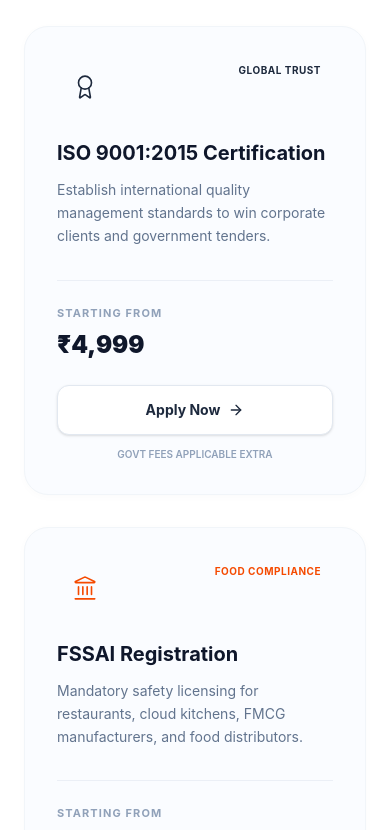
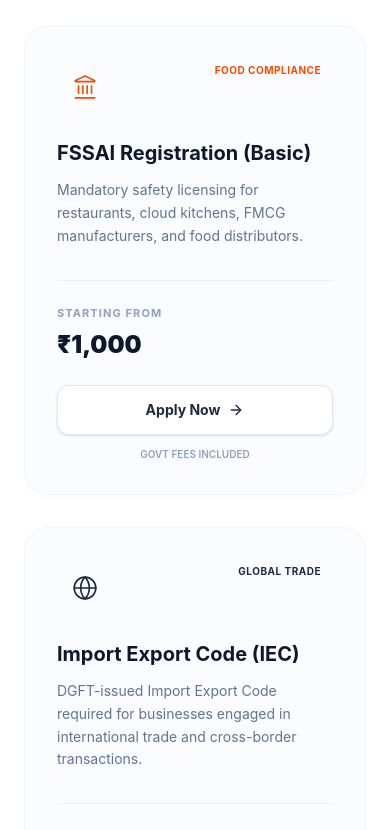
Before and after one commit to ComplyWithCA/ComplyWithCA-Website, a React (Vite) app in the folder Frontend/: page /services/certificates in a window 390 px wide. Shown: the part 2280-3110 px from the top of the page. Built offline with nearby package versions, Linux system fonts and the light colour scheme.

Commit message:
updated the certificates page

```diff
--- a/Frontend/src/pages/certificates.jsx
+++ b/Frontend/src/pages/certificates.jsx
@@ -19,7 +19,9 @@
   Sparkles,
   Stamp,
   Mail,
-  Phone
+  Phone,
+  Globe,
+  CreditCard
 } from 'lucide-react';
 import Navbar from '../components/Navbar';
 import expertImage from "../assets/image11.png"; // Imported your 3D image
@@ -35,7 +37,7 @@
     badge: "MANDATORY FOR FILING",
     title: "Digital Signature (DSC)",
     desc: "Class 3 DSC with secure USB token, legally mandated for MCA filings, GST, and Income Tax returns.",
-    price: "₹1,499",
+    price: "₹1,799",
     color: "blue"
   },
   {
@@ -43,24 +45,32 @@
     badge: "GOVT BENEFITS",
     title: "MSME / Udyam Registration",
     desc: "Unlock collateral-free loans, tender eligibility, and significant government subsidies for your enterprise.",
-    price: "₹999",
+    price: "₹499",
     color: "indigo"
-  },
-  {
-    icon: Award,
-    badge: "GLOBAL TRUST",
-    title: "ISO 9001:2015 Certification",
-    desc: "Establish international quality management standards to win corporate clients and government tenders.",
-    price: "₹4,999",
-    color: "emerald"
   },
   {
     icon: Landmark,
     badge: "FOOD COMPLIANCE",
-    title: "FSSAI Registration",
+    title: "FSSAI Registration (Basic)",
     desc: "Mandatory safety licensing for restaurants, cloud kitchens, FMCG manufacturers, and food distributors.",
-    price: "₹2,499",
+    price: "₹1,000",
     color: "orange"
+  },
+  {
+    icon: Globe, // Make sure to import from lucide-react
+    badge: "GLOBAL TRADE",
+    title: "Import Export Code (IEC)",
+    desc: "DGFT-issued Import Export Code required for businesses engaged in international trade and cross-border transactions.",
+    price: "₹999",
+    color: "teal"
+  },
+  {
+    icon: CreditCard, // Make sure to import from lucide-react
+    badge: "ESSENTIAL ID",
+    title: "PAN Card Application",
+    desc: "New PAN application or correction service for individuals, proprietors, and businesses with fast processing.",
+    price: "₹399",
+    color: "green"
   },
   {
     icon: Stamp,
@@ -90,6 +100,13 @@
   { q: "How long does MSME/Udyam registration take?", a: "Once all accurate documents are submitted, MSME certificates are typically generated and issued within 1-2 working days." },
   { q: "Is Trademark registration permanent?", a: "A trademark is valid for 10 years from the date of application. It can be renewed indefinitely for subsequent 10-year periods." },
   { q: "Do I need FSSAI if I only sell packaged food?", a: "Yes. Any entity involved in the manufacturing, processing, storage, distribution, or sale of food products requires an active FSSAI license/registration." }
+];
+
+const startupBenefits = [
+  { title: "80IAC Tax Exemption", desc: "Enjoy a tax holiday for 3 consecutive years." },
+  { title: "Angel Tax Exemption", desc: "Issue shares at a premium without tax hurdles." },
+  { title: "Self-Certification", desc: "Easier compliance for labor and environmental laws." },
+  { title: "Seed Fund Access", desc: "Priority matching via the Startup India portal." }
 ];
 
 // ==========================================
@@ -436,7 +453,7 @@
                     >
                       Apply Now <ArrowRight size={16} />
                     </button>
-                    <div className="text-center mt-3 text-[10px] text-slate-400 uppercase font-semibold">Govt fees applicable extra</div>
+                    <div className="text-center mt-3 text-[10px] text-slate-400 uppercase font-semibold">Govt fees included</div>
                   </div>
                 </motion.div>
               ))}
@@ -465,35 +482,53 @@
         </section>
 
 {/* ==========================================
-            WHY STAY LEGALLY RECOGNIZED (Bento Grid)
+            SPECIALIZED STARTUP SECTION
             ========================================== */}
-        <section className="py-24 bg-slate-50 border-t border-slate-100">
-          <div className="max-w-7xl mx-auto px-6 lg:px-8">
-            <div className="flex flex-col lg:flex-row gap-16 items-center">
+        <section className="py-24 bg-gradient-to-br from-blue-50 via-indigo-50/50 to-white relative overflow-hidden">
+          <div className="absolute top-0 right-0 w-[600px] h-[600px] bg-blue-200/30 rounded-full blur-[100px] pointer-events-none translate-x-1/2 -translate-y-1/2" />
 
-              <motion.div initial="hidden" whileInView="visible" viewport={{ once: true }} variants={fadeUp} className="lg:w-1/3">
-                <h2 className="text-4xl md:text-5xl font-black text-slate-900 mb-6 leading-[1.1] tracking-tight">
-                  Stay Legally <br className="hidden lg:block" />Recognized &<br /> Business Ready.
+          <div className="max-w-7xl mx-auto px-6 lg:px-8 grid lg:grid-cols-2 gap-16 items-center relative z-10">
+            <motion.div initial="hidden" whileInView="visible" viewport={{ once: true }} variants={fadeUp}>
+              <div className="inline-flex items-center gap-2 px-3 py-1.5 rounded-full bg-blue-100/50 border border-blue-200/50 text-blue-700 text-xs font-bold tracking-wider uppercase mb-6">
+                Exclusive Recognition
+              </div>
+              <h2 className="text-4xl md:text-5xl font-black text-slate-900 mb-6 leading-tight">
+                Specialized Startup India Registration
               </h2>
-                <p className="text-slate-600 text-lg leading-relaxed mb-8">
-                  In a strictly regulated environment, proper documentation is the invisible shield protecting your operations, unlocking capital, and earning institutional trust.
+              <p className="text-slate-600 text-lg mb-10 leading-relaxed max-w-md">
+                Unlock government benefits and investor trust through official DPIIT recognition. Position your startup for rapid scaling with elite compliance status.
               </p>
-                <div className="w-12 h-1.5 bg-blue-600 rounded-full" />
+
+              {/* CHANGED TO OPEN MODAL */}
+              <button
+                onClick={() => setSelectedDetail(structures[3])}
+                className="bg-blue-600 hover:bg-blue-700 text-white px-8 py-4 rounded-xl font-bold transition-all shadow-lg shadow-blue-600/20"
+              >
+                Check Eligibility <ArrowRight className="inline w-4 h-4 ml-2" />
+              </button>
             </motion.div>
 
-              <motion.div initial="hidden" whileInView="visible" viewport={{ once: true }} variants={staggerContainer} className="lg:w-2/3 grid sm:grid-cols-2 gap-6">
-                {benefits.map((b, idx) => (
-                  <motion.div key={idx} variants={fadeUp} className="bg-white p-8 rounded-3xl border border-slate-100 shadow-sm hover:shadow-md transition-shadow">
-                    <div className="w-12 h-12 bg-indigo-50 text-indigo-600 rounded-xl flex items-center justify-center mb-6">
-                      <b.icon size={24} strokeWidth={2} />
+            <motion.div
+              initial={{ opacity: 0, x: 50 }} whileInView={{ opacity: 1, x: 0 }} viewport={{ once: true }} transition={{ duration: 0.8 }}
+              className="bg-white p-10 rounded-[2.5rem] shadow-[0_20px_60px_-15px_rgba(59,130,246,0.15)] border border-white relative"
+            >
+              <div className="absolute -top-6 -right-6 w-16 h-16 bg-white rounded-2xl shadow-xl flex items-center justify-center border border-slate-50">
+                <Award className="w-8 h-8 text-orange-500" />
               </div>
-                    <h4 className="text-lg font-bold text-slate-900 mb-3">{b.title}</h4>
-                    <p className="text-slate-500 text-sm leading-relaxed">{b.desc}</p>
+
+              <h3 className="text-xl font-bold text-slate-900 mb-8">Key Program Benefits</h3>
+              <div className="grid sm:grid-cols-2 gap-8">
+                {startupBenefits.map((sb, idx) => (
+                  <div key={idx}>
+                    <div className="w-10 h-10 bg-blue-50/80 text-blue-600 rounded-xl flex items-center justify-center mb-4">
+                      <CheckCircle2 size={20} />
+                    </div>
+                    <h4 className="font-bold text-slate-900 text-sm mb-2">{sb.title}</h4>
+                    <p className="text-slate-500 text-xs leading-relaxed">{sb.desc}</p>
+                  </div>
+                ))}
+              </div>
             </motion.div>
-                ))}
-              </motion.div>
-
-            </div>
           </div>
         </section>
 
@@ -532,6 +567,41 @@
             </div>
           </div>
         </section>
+
+        {/* ==========================================
+            WHY STAY LEGALLY RECOGNIZED (Bento Grid)
+            ========================================== */}
+        <section className="py-24 bg-slate-50 border-t border-slate-100">
+          <div className="max-w-7xl mx-auto px-6 lg:px-8">
+            <div className="flex flex-col lg:flex-row gap-16 items-center">
+
+              <motion.div initial="hidden" whileInView="visible" viewport={{ once: true }} variants={fadeUp} className="lg:w-1/3">
+                <h2 className="text-4xl md:text-5xl font-black text-slate-900 mb-6 leading-[1.1] tracking-tight">
+                  Stay Legally <br className="hidden lg:block" />Recognized &<br /> Business Ready.
+                </h2>
+                <p className="text-slate-600 text-lg leading-relaxed mb-8">
+                  In a strictly regulated environment, proper documentation is the invisible shield protecting your operations, unlocking capital, and earning institutional trust.
+                </p>
+                <div className="w-12 h-1.5 bg-blue-600 rounded-full" />
+              </motion.div>
+
+              <motion.div initial="hidden" whileInView="visible" viewport={{ once: true }} variants={staggerContainer} className="lg:w-2/3 grid sm:grid-cols-2 gap-6">
+                {benefits.map((b, idx) => (
+                  <motion.div key={idx} variants={fadeUp} className="bg-white p-8 rounded-3xl border border-slate-100 shadow-sm hover:shadow-md transition-shadow">
+                    <div className="w-12 h-12 bg-indigo-50 text-indigo-600 rounded-xl flex items-center justify-center mb-6">
+                      <b.icon size={24} strokeWidth={2} />
+                    </div>
+                    <h4 className="text-lg font-bold text-slate-900 mb-3">{b.title}</h4>
+                    <p className="text-slate-500 text-sm leading-relaxed">{b.desc}</p>
+                  </motion.div>
+                ))}
+              </motion.div>
+
+            </div>
+          </div>
+        </section>
+
+
 
         {/* ==========================================
             FAQ SECTION
```
Lines whose indentation alone changed are shown as unchanged.
